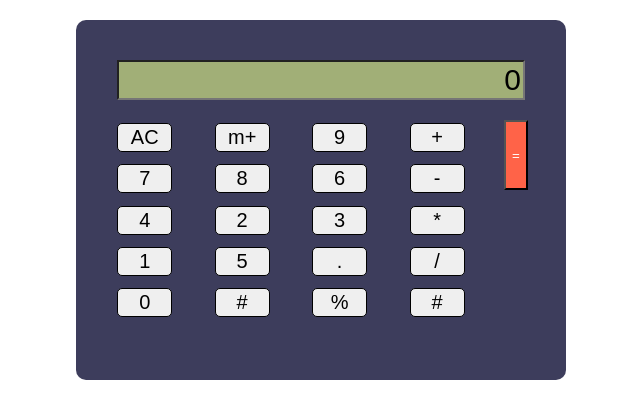
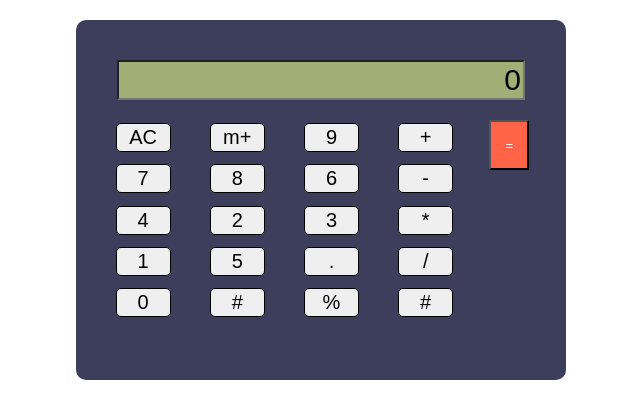
Before and after one commit to Gayatrilonkar/Assignment18, a plain HTML site: page index.html in a window 1280 px wide. Shown: the whole page, without its empty margins (319-959 px from the left). Drawn offline with Linux system fonts and the light colour scheme.

Commit message:
Calculator

```diff
--- a/index.html
+++ b/index.html
@@ -56,8 +56,9 @@
     }
     .btn1{
         background-color: #ff6348;
-        height: 70px;
+        height: 50px;
         color: white;
+        width: 40px;
 
 
     }
```
